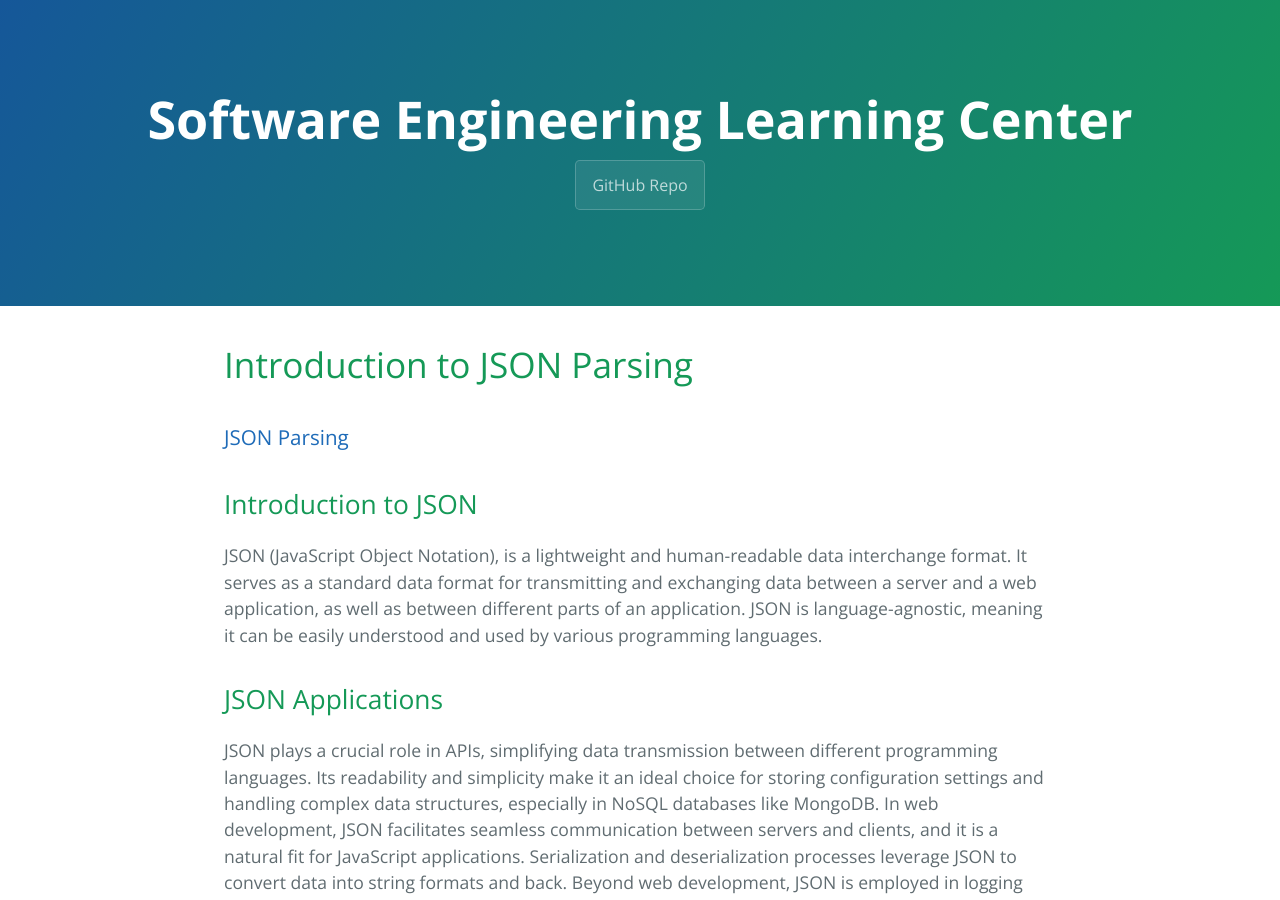
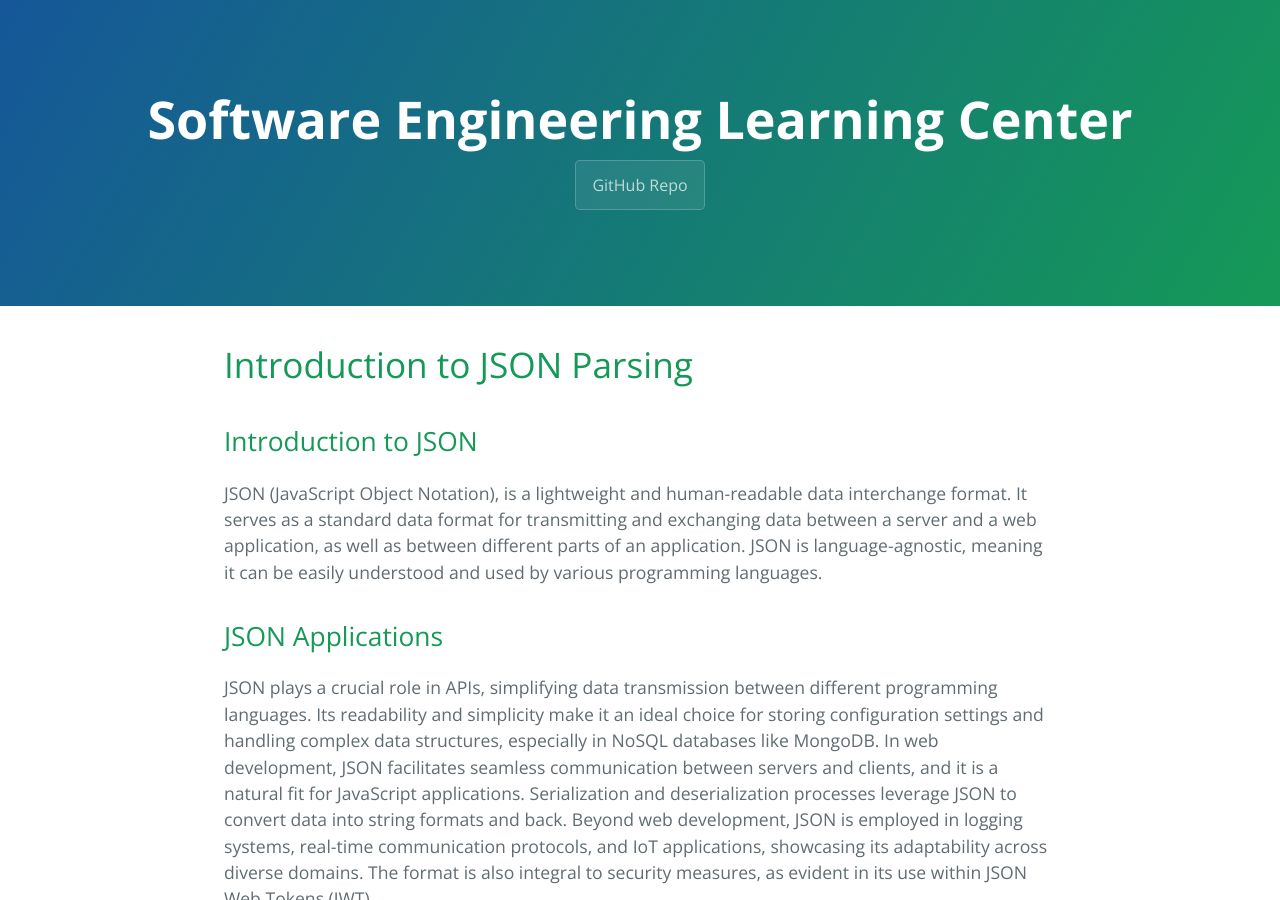
Before and after one commit to learning-software-engineering/learning-software-engineering.github.io, a Jekyll site: the page built from Topics/Tech_Stacks/JsonParsing.md, in a window 1280 px wide and 900 px high. Built offline with Jekyll 4.4.1, drawn with Linux system fonts in a browser that asks for light colours; our own code applies the rules of GitHub Pages for plain Markdown files.

Commit message:
Update JsonParsing.md
delete the wrong redirect link

```diff
--- a/Topics/Tech_Stacks/JsonParsing.md
+++ b/Topics/Tech_Stacks/JsonParsing.md
@@ -1,6 +1,5 @@
 # Introduction to JSON Parsing
 
-### [JSON Parsing](./Tech_Stacks/JsonParsing.md)
 
 ## Introduction to JSON
 
```
